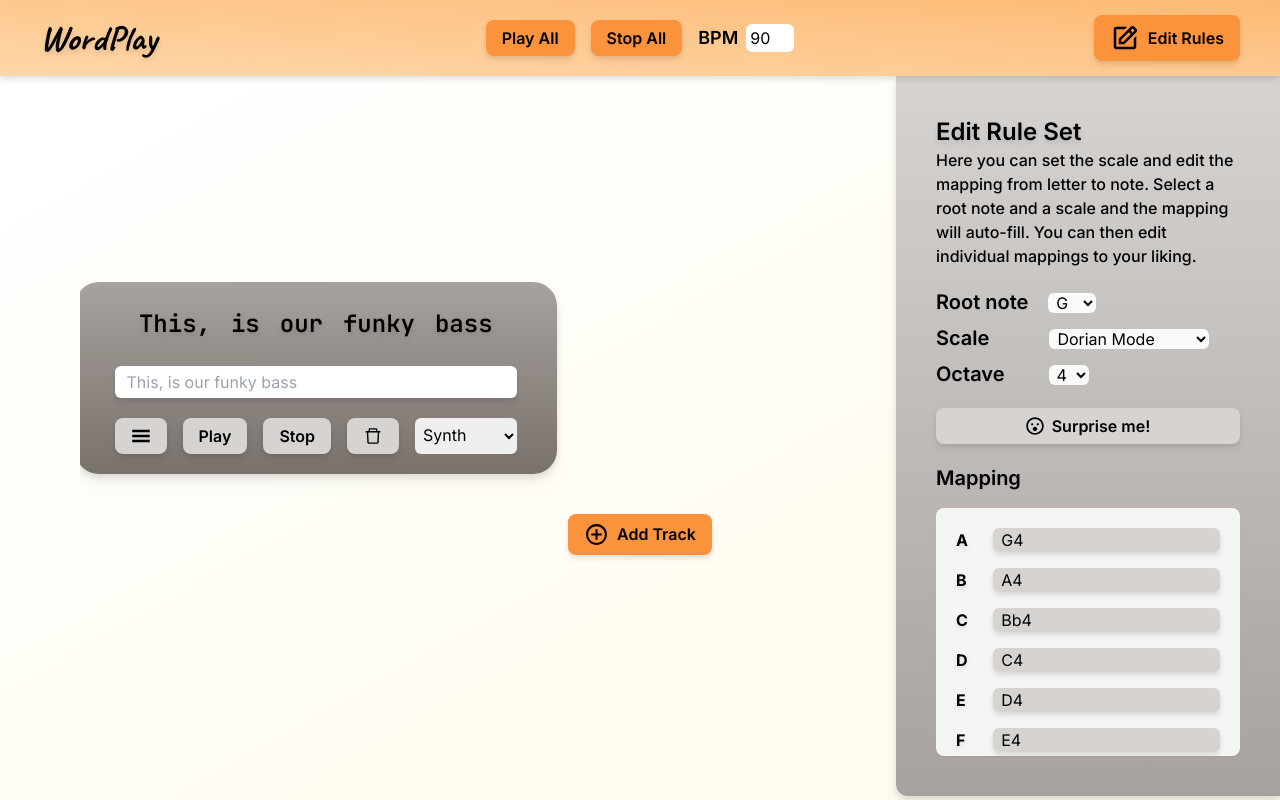
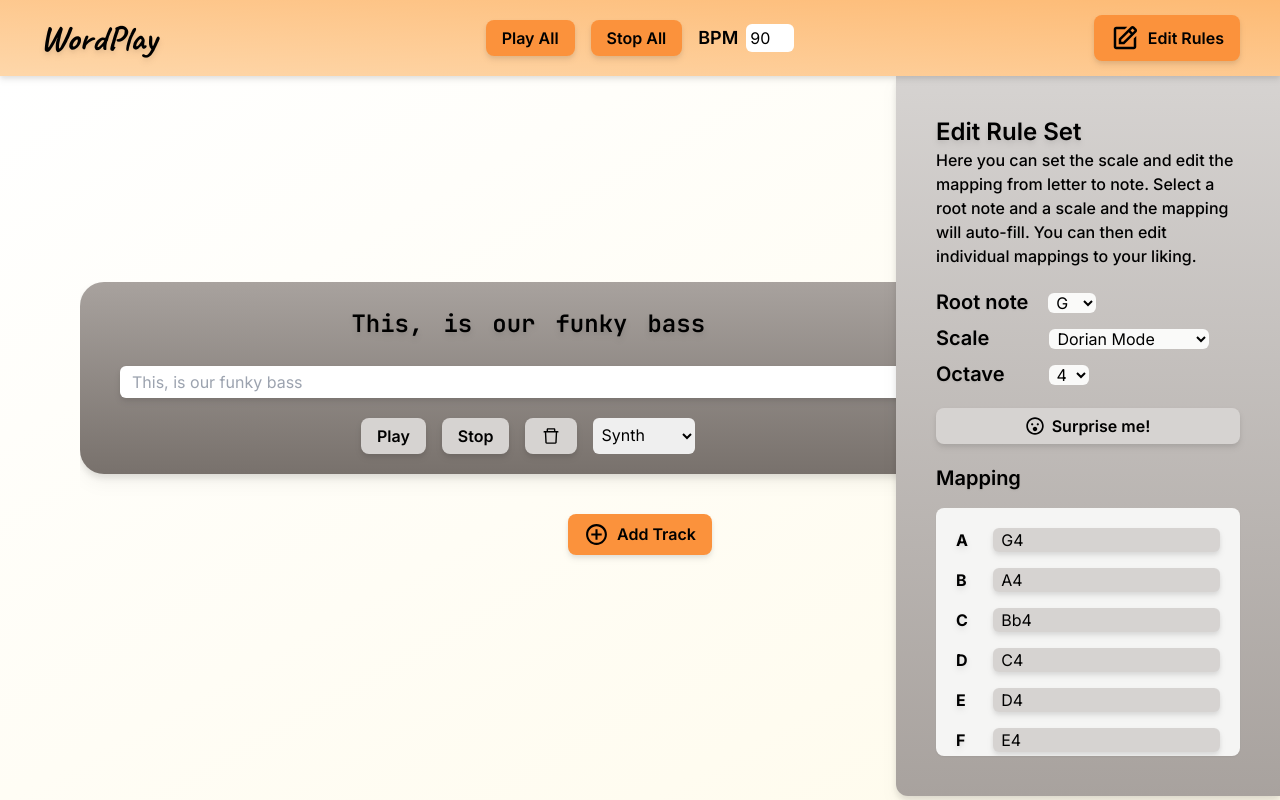
Before and after one commit to antonwallstedt/wordplay, a React (Vite) app: page / in a window 1280 px wide. Built offline with nearby package versions, Linux system fonts and the light colour scheme; what tw-elements would draw is missing.

Commit message:
Move extra sidebar to the right

```diff
--- a/src/containers/Playground.jsx
+++ b/src/containers/Playground.jsx
@@ -13,30 +13,6 @@ const Playground = ({ isPlayingAll, scale, octave, rootNote }) => {
       rhythm: "0.5",
       instrument: "Synth",
     },
-    // {
-    //   key: 1,
-    //   id: 1,
-    //   text: "Of course we want some hats too",
-    //   octave: 4,
-    //   rhythm: "0.33",
-    //   instrument: "Pluck",
-    // },
-    // {
-    //   key: 2,
-    //   id: 2,
-    //   text: "And maybe a kick on that",
-    //   octave: 2,
-    //   rhythm: "0.5",
-    //   instrument: "Membrane",
-    // },
-    // {
-    //   key: 3,
-    //   id: 3,
-    //   text: "And lastly some lead",
-    //   octave: 2,
-    //   rhythm: "0.5",
-    //   instrument: "AM",
-    // },
   ];
   const [tracks, setTracks] = useState(defaultTracks);
 
@@ -50,8 +26,8 @@ const Playground = ({ isPlayingAll, scale, octave, rootNote }) => {
 
   return (
     <div className="relative top-0 z-0 flex h-full flex-grow flex-col items-center justify-center bg-gradient-to-br from-white to-amber-50 p-20">
-      <div className="flex flex-wrap items-center justify-center">
-        <div className="grid grid-cols-2 overflow-auto">
+      <div className="flex w-full flex-wrap items-center justify-center">
+        <div className="grid w-full grid-cols-1 overflow-auto">
           {tracks.map((track) => (
             <Track
               key={track.key}
--- a/src/containers/Track.jsx
+++ b/src/containers/Track.jsx
@@ -223,13 +223,39 @@ const Track = ({
   };
 
   return (
-    <div className="flex items-center justify-center text-center">
-      <div
-        className={
-          "relative mb-10 mr-2 w-[300px] rounded-lg bg-stone-400 p-5 drop-shadow-lg transition-transform duration-500 ease-in-out " +
-          (!hamburgerMenu && "translate-x-[100%]")
-        }
-      >
+    <div className="flex w-full items-center justify-center pb-10 text-center">
+      <div className="flex w-full flex-col items-center justify-between rounded-3xl bg-gradient-to-b from-stone-400 to-stone-500 px-10 py-5 drop-shadow-lg">
+        <div className="flex items-center justify-center">
+          {text.split(" ").map((word, index) => highlightWord(word, index))}
+        </div>
+        <input
+          className="mt-5 w-full rounded-md p-1 indent-2 drop-shadow-md"
+          maxLength="48"
+          placeholder={text}
+          onChange={handleChange}
+        />
+        <div className="float-left mt-5 flex gap-4">
+          <ButtonSecondary text="Play" handleClick={() => handlePlay(text)} />
+          <ButtonSecondary text="Stop" handleClick={handleStop} />
+          <ButtonSecondary
+            edit="float-right"
+            icon={<AiOutlineDelete size="20px" />}
+            handleClick={handleDelete}
+          />
+          <select
+            className="rounded-md indent-1"
+            onChange={handleSynthSelect}
+            defaultValue={synth}
+          >
+            {synths.map(({ name, synth }, index) => (
+              <option key={index} value={name}>
+                {name}
+              </option>
+            ))}
+          </select>
+        </div>
+      </div>
+      <div className="my-10 mb-10 ml-5 h-full w-auto rounded-3xl bg-stone-400 p-5 drop-shadow-lg">
         <div className="flex flex-col">
           <div className="flex flex-row">
             <h3 className="text-md font-semibold">Rhythm</h3>
@@ -255,54 +281,6 @@ const Track = ({
           </div>
         </div>
       </div>
-      <div
-        className={
-          "mb-10 flex max-w-2xl flex-col items-center justify-between rounded-3xl bg-gradient-to-b from-stone-400 to-stone-500 px-10 py-5 drop-shadow-lg transition-transform duration-500 ease-in-out " +
-          (hamburgerMenu ? "" : "-translate-x-[150px]")
-        }
-      >
-        <div className="flex items-center justify-center">
-          {text.split(" ").map((word, index) => highlightWord(word, index))}
-        </div>
-        <input
-          className="mt-5 w-full rounded-md p-1 indent-2 drop-shadow-md"
-          maxLength="48"
-          placeholder={text}
-          onChange={handleChange}
-        />
-        <div className="float-left mt-5 flex gap-4">
-          <ButtonSecondary
-            icon={
-              <GiHamburgerMenu
-                className={
-                  "transition-transform duration-500 ease-in-out " +
-                  (hamburgerMenu && "rotate-90")
-                }
-                size="20px"
-              />
-            }
-            handleClick={handleHamburgerMenu}
-          />
-          <ButtonSecondary text="Play" handleClick={() => handlePlay(text)} />
-          <ButtonSecondary text="Stop" handleClick={handleStop} />
-          <ButtonSecondary
-            edit="float-right"
-            icon={<AiOutlineDelete size="20px" />}
-            handleClick={handleDelete}
-          />
-          <select
-            className="rounded-md indent-1"
-            onChange={handleSynthSelect}
-            defaultValue={synth}
-          >
-            {synths.map(({ name, synth }, index) => (
-              <option key={index} value={name}>
-                {name}
-              </option>
-            ))}
-          </select>
-        </div>
-      </div>
     </div>
   );
 };
```
